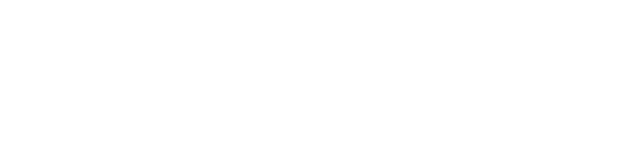
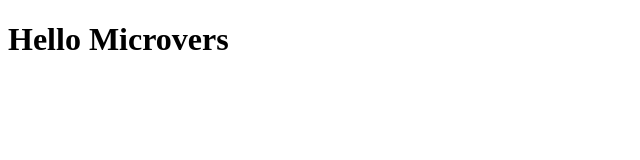
Before and after one commit to m00h0/Hello-Microvers-Project, a plain HTML site: page index.html in a window 1280 px wide. Shown: the whole page, without its empty margins (0-640 px from the left). Drawn offline with Linux system fonts and the light colour scheme.

Commit message:
add html

```diff
--- a/index.html
+++ b/index.html
@@ -7,6 +7,6 @@
     <title>Document</title>
 </head>
 <body>
-
+  <div class="k2"><h1>Hello Microvers</h1> </div>
 </body>
 </html>
```
